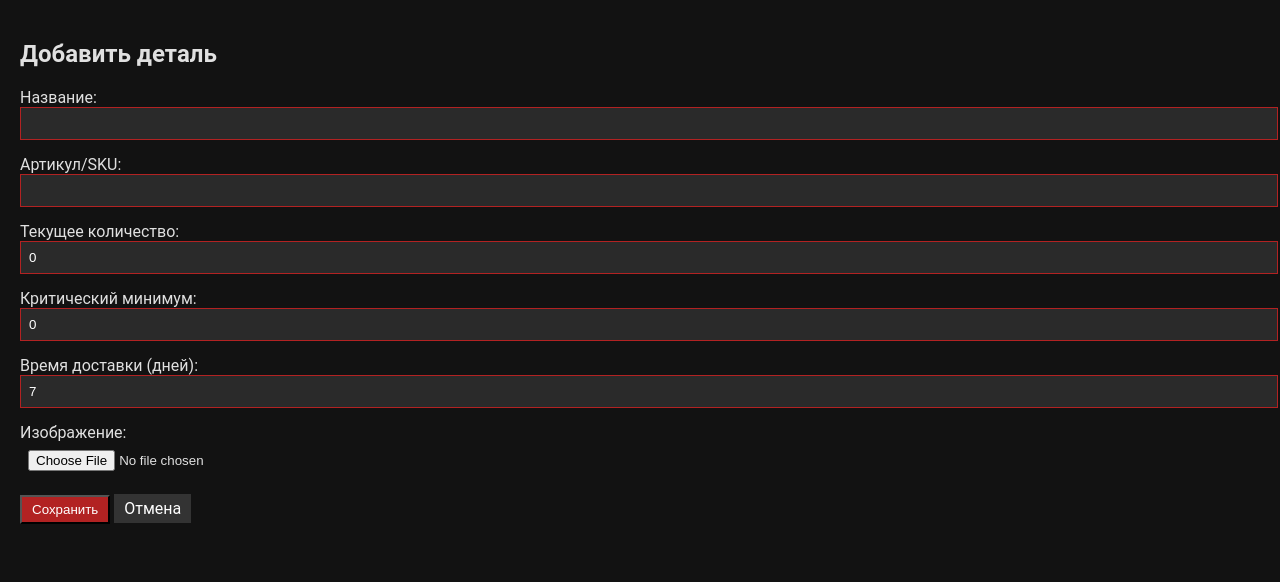
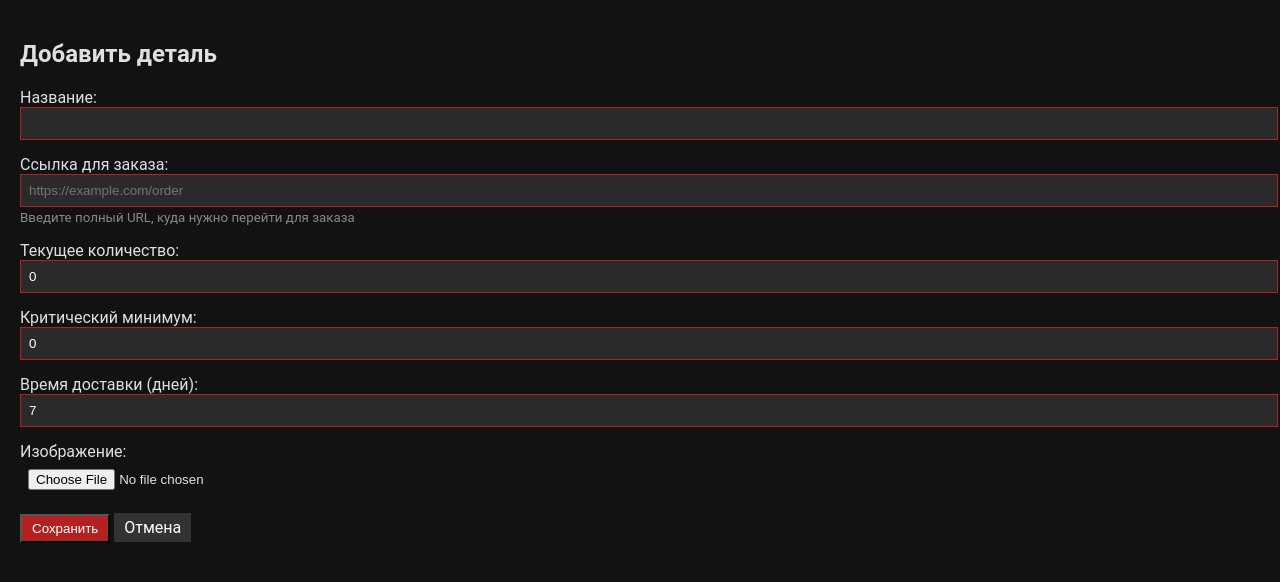
Before and after one commit to maxgogol228/M_sklad, a Django app: page /parts/add/ in a window 1280 px wide. Shown: the part 68-650 px from the top of the page. Run offline with Django 5.2, Linux system fonts and the light colour scheme.

Commit message:
Update part_form.html

```diff
--- a/stock/templates/stock/part_form.html
+++ b/stock/templates/stock/part_form.html
@@ -11,8 +11,9 @@
     </div>
 
     <div style="margin-bottom: 15px;">
-        <label>Артикул/SKU:</label>
-        <input type="text" name="sku" value="{{ part.sku|default:'' }}" style="width: 100%; padding: 8px; background: #2a2a2a; color: white; border: 1px solid #b22222;">
+        <label>Ссылка для заказа:</label>
+        <input type="url" name="order_link" value="{{ part.order_link|default:'' }}" placeholder="https://example.com/order" style="width: 100%; padding: 8px; background: #2a2a2a; color: white; border: 1px solid #b22222;">
+        <small style="color: #888;">Введите полный URL, куда нужно перейти для заказа</small>
     </div>
 
     <div style="margin-bottom: 15px;">
@@ -39,6 +40,6 @@
     </div>
 
     <button type="submit" class="btn">Сохранить</button>
-    <a href="javascript:history.back()" class="btn" style="background: #333;">Отмена</a>
+    <a href="/dashboard/" class="btn" style="background: #333;">Отмена</a>
 </form>
 {% endblock %}
```
